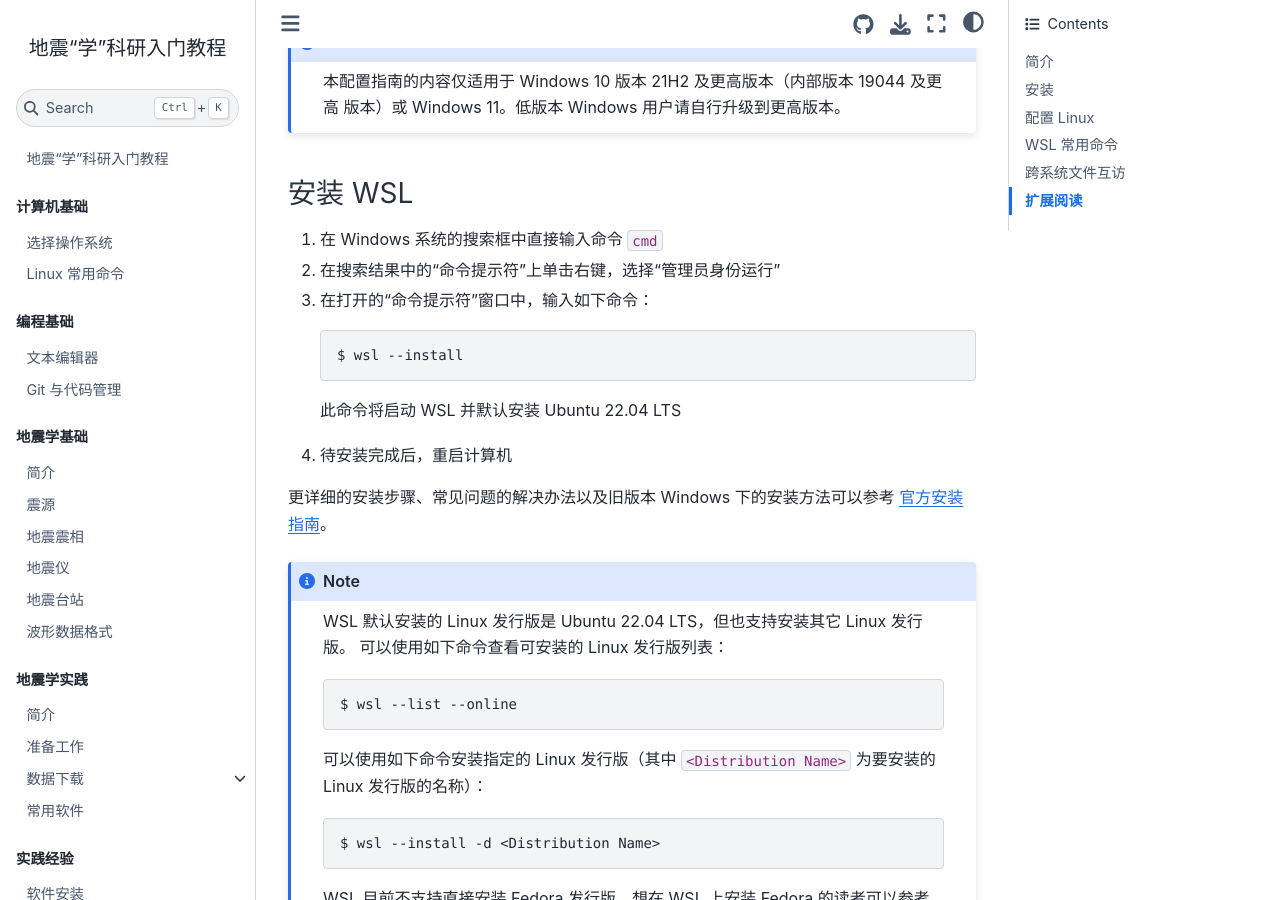
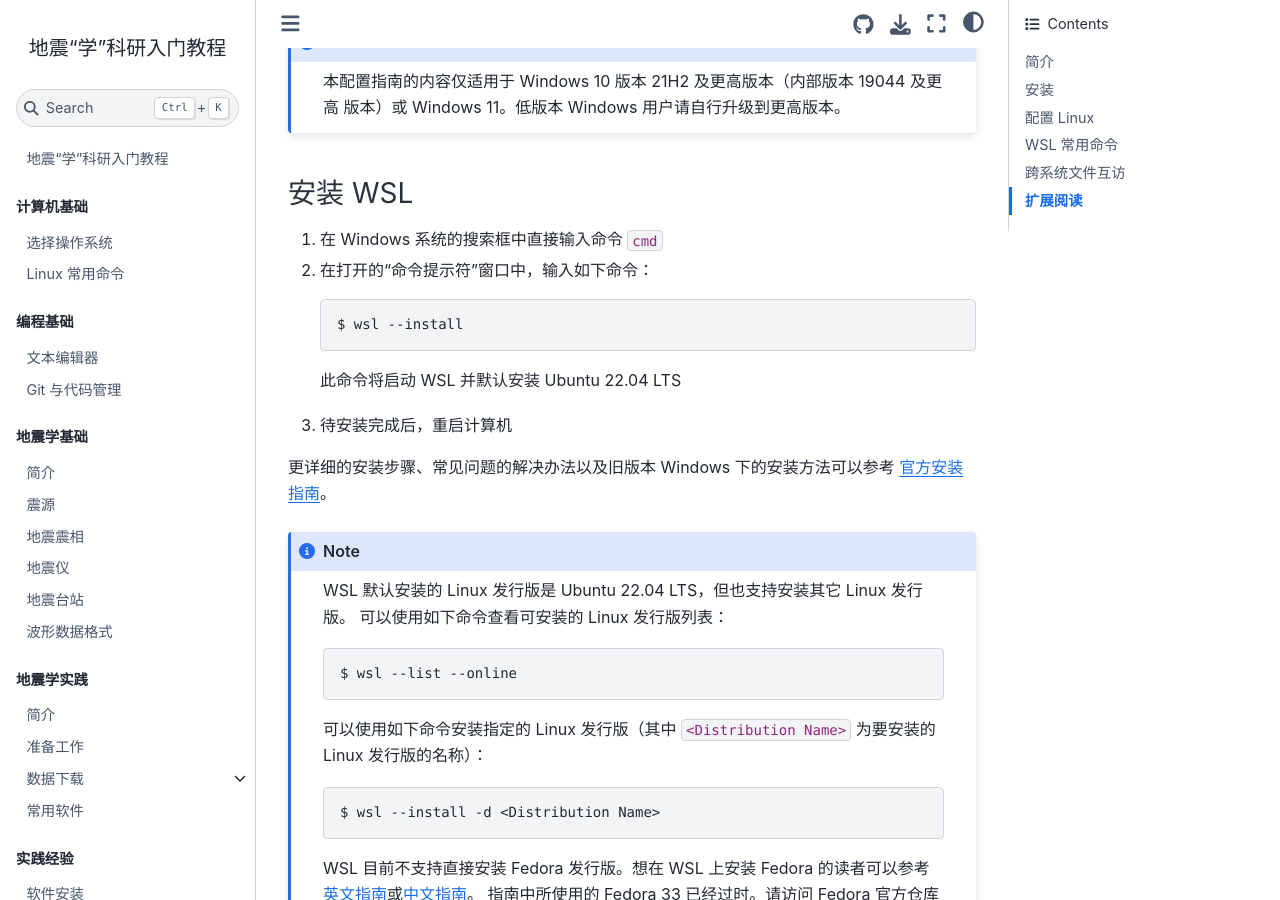
Before and after one commit to seismo-learn/seismology101, a Jupyter Book: the page built from source/computer/wsl-setup.md, in a window 1280 px wide and 900 px high, scrolled down 1021 px. Built offline with Jupyter Book 1.0.4 settings and Sphinx 7.4.7 and the Sphinx Book theme 1.1.4, drawn with Linux system fonts in a browser that asks for light colours; pages that are not in the unit, such as notebooks, are missing from menus.

Commit message:
Update WSL install instructions
It will prompt for admin permission automatically.

````diff
--- a/source/computer/wsl-setup.md
+++ b/source/computer/wsl-setup.md
@@ -43,13 +43,12 @@ WSL 只能在 Windows 10 的较高版本或 Windows 11 上安装。因而，在
 ### 安装 WSL
 
 1.  在 Windows 系统的搜索框中直接输入命令 `cmd`
-2.  在搜索结果中的“命令提示符”上单击右键，选择“管理员身份运行”
-3.  在打开的“命令提示符”窗口中，输入如下命令：
+2.  在打开的“命令提示符”窗口中，输入如下命令：
     ```
     $ wsl --install
     ```
     此命令将启动 WSL 并默认安装 Ubuntu 22.04 LTS
-4.  待安装完成后，重启计算机
+3.  待安装完成后，重启计算机
 
 更详细的安装步骤、常见问题的解决办法以及旧版本 Windows 下的安装方法可以参考
 [官方安装指南](https://docs.microsoft.com/zh-cn/windows/wsl/install)。
````
